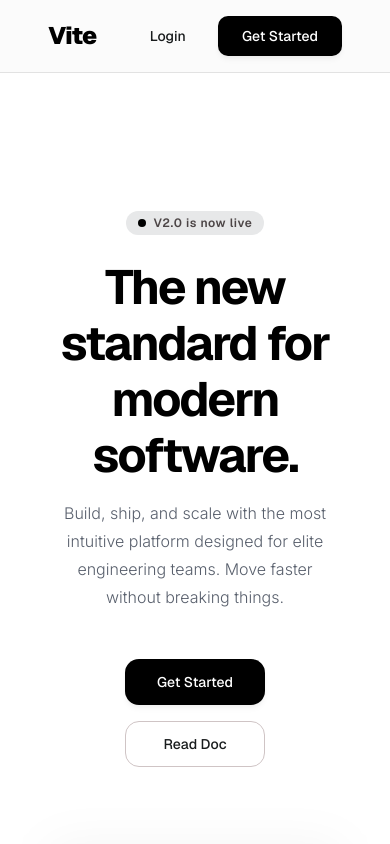
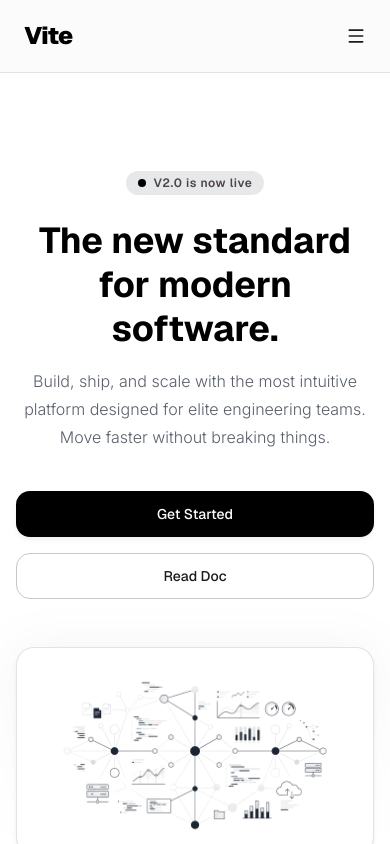
Before and after one commit to basarathyasin/smatic-day1, a Next.js app: page / in a window 390 px wide. Shown: the top 844 px of the page. Built offline with nearby package versions, Linux system fonts and the light colour scheme.

Commit message:
made page responsive and added hamburger menu

```diff
--- a/app/layout.tsx
+++ b/app/layout.tsx
@@ -25,7 +25,7 @@ export default function RootLayout({
       <body className="min-h-screen flex flex-col">
         <Navbar />
 
-        <main className="flex-1 mx-auto w-full max-w-[1280px] pt-24 pb-40">
+        <main className="mx-auto w-full max-w-[1280px] flex-1 px-4 pb-24 pt-16 sm:px-6 md:px-8 md:pb-40 md:pt-24">
           {children}
         </main>
 
--- a/components/layout/Footer.tsx
+++ b/components/layout/Footer.tsx
@@ -1,6 +1,6 @@
 export default function Footer() {
   return (
-   <footer className="bg-[#F3F4F5] px-12  py-12">
+   <footer className="bg-[#F3F4F5] px-6 py-12 md:px-12">
   <div className="mx-auto flex max-w-[1280px] flex-col gap-8 lg:flex-row lg:items-start lg:justify-between">
     <div>
       <h2 className="font-heading text-xl font-bold">
--- a/components/layout/Navbar.tsx
+++ b/components/layout/Navbar.tsx
@@ -1,4 +1,9 @@
+"use client";
+
+import { Menu, X } from "lucide-react";
 import Link from "next/link";
+import { useState } from "react";
+
 import { Button } from "@/components/ui/button";
 
 const links = [
@@ -9,13 +14,18 @@ const links = [
 ];
 
 export default function Navbar() {
+  const [isOpen, setIsOpen] = useState(false);
+
+  const closeMenu = () => setIsOpen(false);
+
   return (
     <header className="sticky top-0 z-50 w-full border-b border-black/10 bg-zinc-50/80 backdrop-blur-md">
-      <div className="flex h-[72px] w-full items-center justify-between px-12">
+      <div className="flex h-[72px] w-full items-center justify-between px-6 md:px-12">
         <div className="flex items-center gap-12">
           <Link
             href="/"
             className="font-heading text-2xl font-black tracking-tight text-black"
+            onClick={closeMenu}
           >
             Vite
           </Link>
@@ -33,7 +43,7 @@ export default function Navbar() {
           </nav>
         </div>
 
-        <div className="flex items-center gap-2">
+        <div className="hidden items-center gap-2 md:flex">
 
           <Button asChild size="sm" variant="ghost">
             <Link href="/login">
@@ -47,7 +57,54 @@ export default function Navbar() {
             </Link>
           </Button>
         </div>
+
+        <Button
+          aria-controls="mobile-navigation"
+          aria-expanded={isOpen}
+          aria-label={isOpen ? "Close navigation menu" : "Open navigation menu"}
+          className="md:hidden"
+          onClick={() => setIsOpen((current) => !current)}
+          size="icon-sm"
+          type="button"
+          variant="ghost"
+        >
+          {isOpen ? <X className="size-5" /> : <Menu className="size-5" />}
+        </Button>
       </div>
+
+      {isOpen && (
+        <div
+          id="mobile-navigation"
+          className="border-t border-black/10 bg-zinc-50 px-6 py-5 shadow-sm md:hidden"
+        >
+          <nav className="flex flex-col gap-1">
+            {links.map((link) => (
+              <Link
+                key={link.href}
+                href={link.href}
+                className="rounded-lg px-2 py-3 text-base font-light text-zinc-700 transition-colors hover:bg-zinc-100 hover:text-black"
+                onClick={closeMenu}
+              >
+                {link.label}
+              </Link>
+            ))}
+          </nav>
+
+          <div className="mt-5 grid gap-3">
+            <Button asChild size="sm" variant="ghost" width="full">
+              <Link href="/login" onClick={closeMenu}>
+                Login
+              </Link>
+            </Button>
+
+            <Button asChild size="sm" variant="default" width="full">
+              <Link href="/signup" onClick={closeMenu}>
+                Get Started
+              </Link>
+            </Button>
+          </div>
+        </div>
+      )}
     </header>
   );
 }
--- a/components/sections/CTASection.tsx
+++ b/components/sections/CTASection.tsx
@@ -3,11 +3,11 @@ import { Button } from "@/components/ui/button";
 
 export default function CTASection() {
 	return (
-		<section className="px-12 py-20">
+		<section className="py-16 md:px-8 md:py-20">
 			<div className="mx-auto max-w-[1280px]">
-				<div className="rounded-[32px] border border-[#CFC4C580] bg-[#F3F4F5] px-6 py-24 md:px-12 md:py-32">
+				<div className="rounded-2xl border border-[#CFC4C580] bg-[#F3F4F5] px-5 py-16 md:rounded-[32px] md:px-12 md:py-32">
 					<div className="mx-auto flex max-w-[900px] flex-col items-center text-center">
-						<h4 className="font-heading text-[48px] font-[700] leading-[44px] tracking-[-1px] text-[#191C1D] md:leading-[56px] md:tracking-[-1.92px]">
+						<h4 className="font-heading text-[36px] font-[700] leading-[42px] text-[#191C1D] md:text-[48px] md:leading-[56px]">
 							Start building today.
 						</h4>
 
@@ -16,11 +16,11 @@ export default function CTASection() {
 							infrastructure.
 						</p>
 
-						<div className="mt-12 flex flex-col gap-4 sm:flex-row">
+						<div className="mt-10 flex w-full flex-col gap-4 sm:w-auto sm:flex-row md:mt-12">
 							<Button
 								asChild
 								size="lg"
-								className="h-14 min-w-[240px] rounded-2xl px-8 font-heading text-base font-medium"
+								className="h-14 w-full rounded-2xl px-8 font-heading text-base font-medium sm:min-w-[240px]"
 							>
 								<Link href="/signup">Create Free Account</Link>
 							</Button>
@@ -29,7 +29,7 @@ export default function CTASection() {
 								asChild
 								size="lg"
 								variant="outline"
-								className="h-14 min-w-[240px] rounded-2xl border-[#CFC4C5] bg-white px-8 font-heading text-base font-medium"
+								className="h-14 w-full rounded-2xl border-[#CFC4C5] bg-white px-8 font-heading text-base font-medium sm:min-w-[240px]"
 							>
 								<Link href="/sales">Talk to Sales</Link>
 							</Button>
--- a/components/sections/FaqSection.tsx
+++ b/components/sections/FaqSection.tsx
@@ -25,16 +25,16 @@ const faqs = [
 
 export default function FaqSection() {
 	return (
-		<section className="px-12 py-[160px]">
+		<section className="py-24 md:px-8 md:py-[160px]">
 			<div className="mx-auto max-w-[1184px]">
-				<h2 className="mb-20 text-center font-heading text-[34px] font-[600] tracking-[-1.28px] text-[#191C1D]">
+				<h2 className="mb-12 text-center font-heading text-[32px] font-[600] text-[#191C1D] md:mb-20 md:text-[34px]">
 					Frequently Asked Questions
 				</h2>
 
 				<Accordion
 					type="single"
 					collapsible
-					className="flex pl-40 pr-20"
+					className="flex md:pl-40 md:pr-20"
 				>
 					{faqs.map((faq) => (
 						<AccordionItem
@@ -42,11 +42,11 @@ export default function FaqSection() {
 							value={faq.question}
 							className="border-b border-[#CFC4C5]"
 						>
-							<AccordionTrigger className="py-10 text-left font-heading text-[24px] font-normal leading-8 text-[#191C1D] hover:no-underline">
+							<AccordionTrigger className="py-6 text-left font-heading text-[20px] font-normal leading-7 text-[#191C1D] hover:no-underline md:py-10 md:text-[24px] md:leading-8">
 								{faq.question}
 							</AccordionTrigger>
 
-							<AccordionContent className="pb-8 pr-12 text-base leading-7 text-[#585F6C]">
+							<AccordionContent className="pb-8 text-base leading-7 text-[#585F6C] md:pr-12">
 								{faq.answer}
 							</AccordionContent>
 						</AccordionItem>
--- a/components/sections/FeaturesSection.tsx
+++ b/components/sections/FeaturesSection.tsx
@@ -45,7 +45,7 @@ const features = [
 export default function FeaturesSection() {
 
   return (
-    <section className="px-12 py-20">
+    <section className="py-16 md:px-8 md:py-20">
       <div className="mx-auto max-w-[1280px]">
         {/* Heading */}
         <div className="max-w-[672px]">
--- a/components/sections/HeroSection.tsx
+++ b/components/sections/HeroSection.tsx
@@ -29,7 +29,7 @@ export default function Hero({
 	secondaryAction,
 }: HeroProps) {
 	return (
-		<section className="flex flex-col items-center px-12 py-10">
+		<section className="flex flex-col items-center py-8 md:px-8 md:py-10">
 			<div className="mb-6">
 				<div className="inline-flex items-center gap-2 rounded-full bg-[#E7E8E9] px-3 py-1">
 					<div className="size-2 rounded-full bg-black" />
@@ -41,7 +41,7 @@ export default function Hero({
 			</div>
 
 			<div className="max-w-[896px]">
-				<h1 className="font-heading text-center text-[48px] font-bold leading-[56px] tracking-[-1.92px] text-black">
+				<h1 className="text-center font-heading text-[36px] font-bold leading-[44px] text-black md:text-[48px] md:leading-[56px]">
 					{title}
 				</h1>
 			</div>
@@ -53,7 +53,7 @@ export default function Hero({
 			</div>
 
 			{(primaryAction || secondaryAction) && (
-				<div className="mt-12 flex flex-col gap-4 sm:flex-row">
+				<div className="mt-10 flex w-full flex-col gap-4 sm:w-auto sm:flex-row md:mt-12">
 					{primaryAction && (
 						<Button asChild size="default">
 							<Link href={primaryAction.href}>{primaryAction.label}</Link>
@@ -68,10 +68,10 @@ export default function Hero({
 				</div>
 			)}
 
-			<div className="relative mt-20 w-full">
+			<div className="relative mt-12 w-full md:mt-20">
 				<div className="absolute inset-0 rounded-2xl bg-gradient-to-b from-black/5 to-transparent blur-xl" />
 
-				<div className="relative overflow-hidden rounded-2xl border border-[#CFC4C580] bg-white p-4 shadow-[0px_4px_6px_-1px_rgba(0,0,0,0.05),0px_2px_4px_-1px_rgba(0,0,0,0.03)]">
+				<div className="relative overflow-hidden rounded-2xl border border-[#CFC4C580] bg-white p-2 shadow-[0px_4px_6px_-1px_rgba(0,0,0,0.05),0px_2px_4px_-1px_rgba(0,0,0,0.03)] sm:p-4">
 					<Image
 						src={image}
 						alt={title}
--- a/components/sections/PricingSection.tsx
+++ b/components/sections/PricingSection.tsx
@@ -41,7 +41,7 @@ const plans = [
 
 export default function PricingSection() {
 	return (
-		<section className="px-12 pb-20 pt-40">
+		<section className="pb-16 pt-24 md:px-8 md:pb-20 md:pt-40">
 			<div className="mx-auto max-w-[1184px]">
 				<div className="mx-auto mb-12 max-w-xl text-center">
 					<h2 className="font-heading text-[32px] font-[600] leading-[40px] tracking-[-0.64px] text-[#191C1D]">
```
